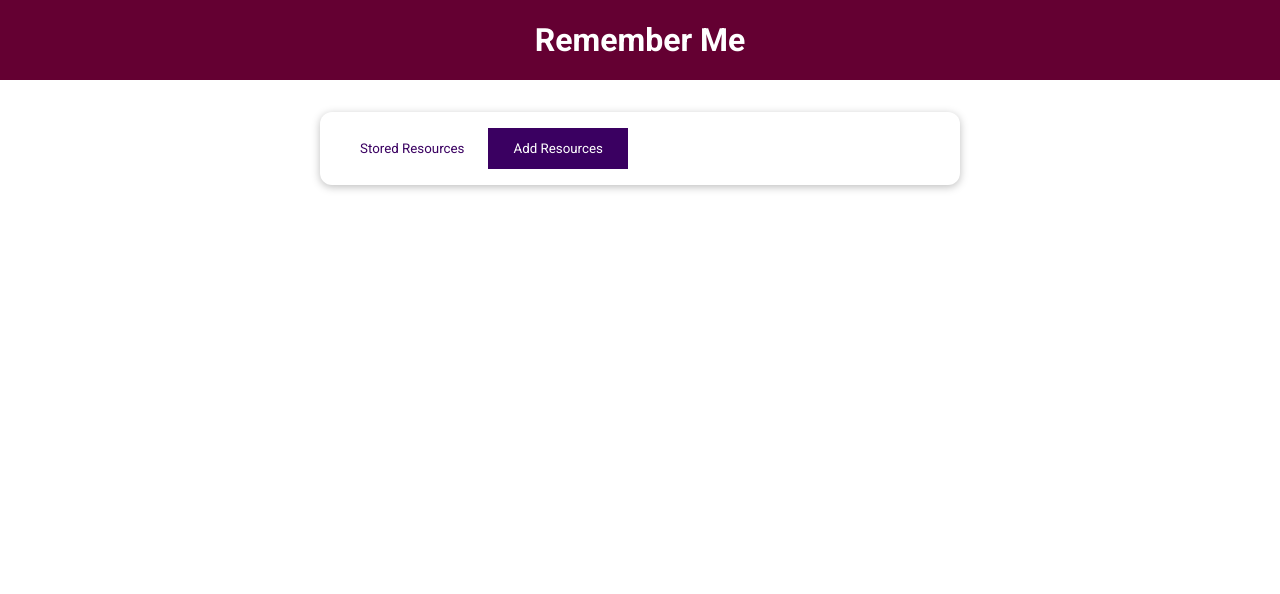
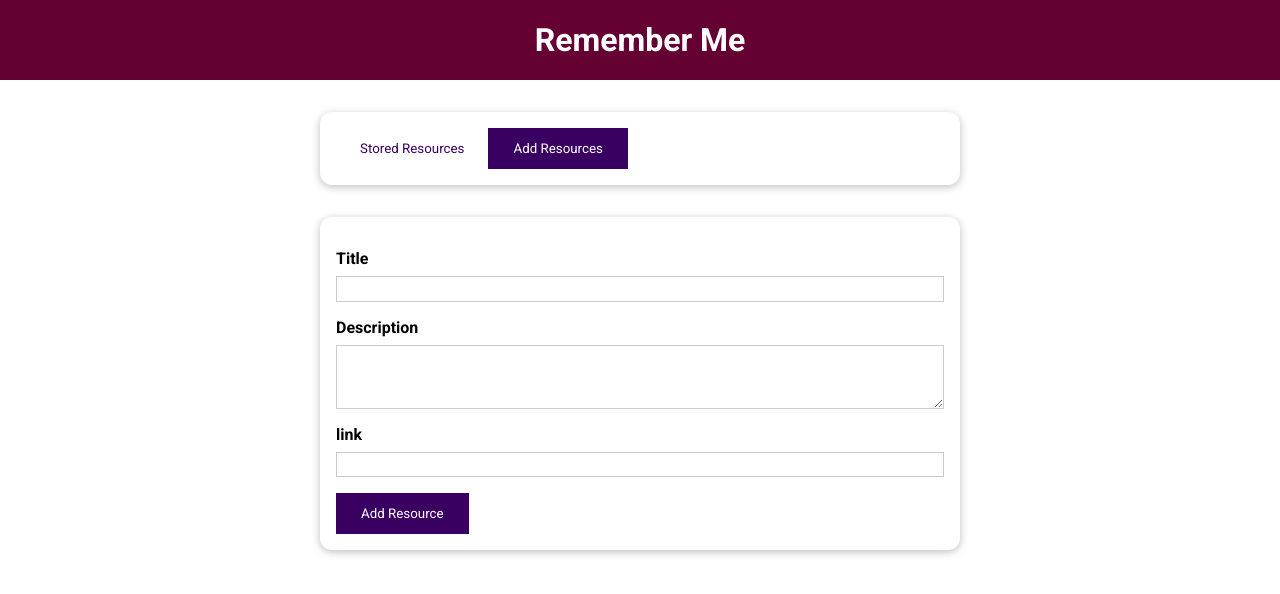
Before and after one commit to muindetuva/resources_tracker, a Vue app: page / in a window 1280 px wide. Both pictures are taken after a click on the button "Add Resources". Shown: the top 594 px of the page. Built offline with nearby package versions, Linux system fonts and the light colour scheme.

Commit message:
Add a form

```diff
--- a/src/components/learning-resources/AddResource.vue
+++ b/src/components/learning-resources/AddResource.vue
@@ -1,3 +1,53 @@
 <template>
-  <h2>Add Resource</h2>
+  <base-card>
+    <form>
+      <div class="form-control">
+        <label for="title">Title</label>
+        <input type="text" name="title" id="title" />
+      </div>
+
+      <div class="form-control">
+        <label for="description">Description</label>
+        <textarea type="text" name="description" id="description" rows="3">
+        </textarea>
+      </div>
+
+      <div class="form-control">
+        <label for="link">link</label>
+        <input type="url" name="link" id="link" />
+      </div>
+
+      <div>
+        <BaseButton :type="submit">Add Resource</BaseButton>
+      </div>
+    </form>
+  </base-card>
 </template>
+
+<style scoped>
+label {
+  font-weight: bold;
+  display: block;
+  margin-bottom: 0.5rem;
+}
+
+input,
+textarea {
+  display: block;
+  width: 100%;
+  font: inherit;
+  padding: 0.15rem;
+  border: 1px solid #ccc;
+}
+
+input:focus,
+textarea:focus {
+  outline: none;
+  border-color: #3a0061;
+  background-color: #f7ebff;
+}
+
+.form-control {
+  margin: 1rem 0;
+}
+</style>
--- a/src/components/learning-resources/TheResources.vue
+++ b/src/components/learning-resources/TheResources.vue
@@ -6,7 +6,7 @@
     >
       Stored Resources
     </BaseButton>
-    <BaseButton @click="setSelectedTab('add-resources')" :mode="addResButton"
+    <BaseButton @click="setSelectedTab('AddResource')" :mode="addResButton"
       >Add Resources</BaseButton
     >
   </base-card>
@@ -58,7 +58,7 @@
       return this.selectedTab === 'stored-resources' ? null : 'flat';
     },
     addResButton() {
-      return this.selectedTab === 'add-resources' ? null : 'flat';
+      return this.selectedTab === 'AddResource' ? null : 'flat';
     },
   },
 };
```
